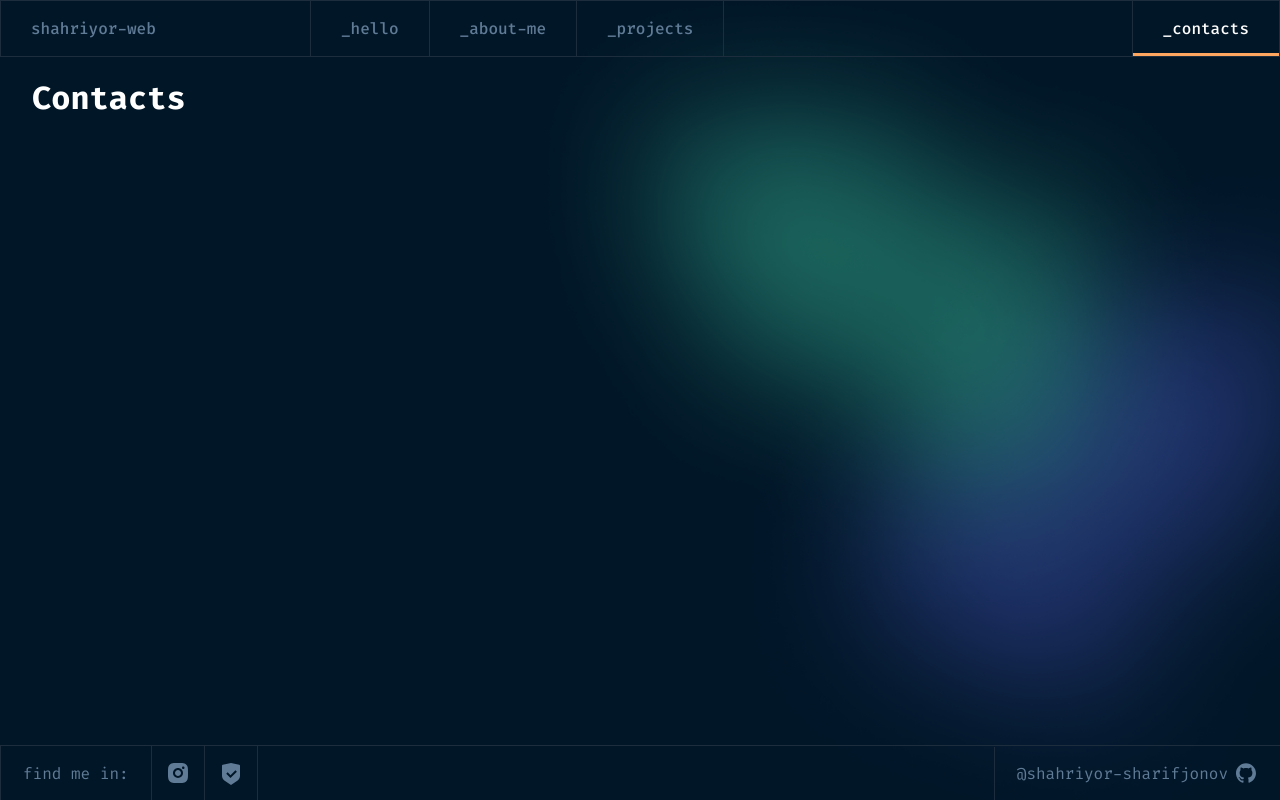
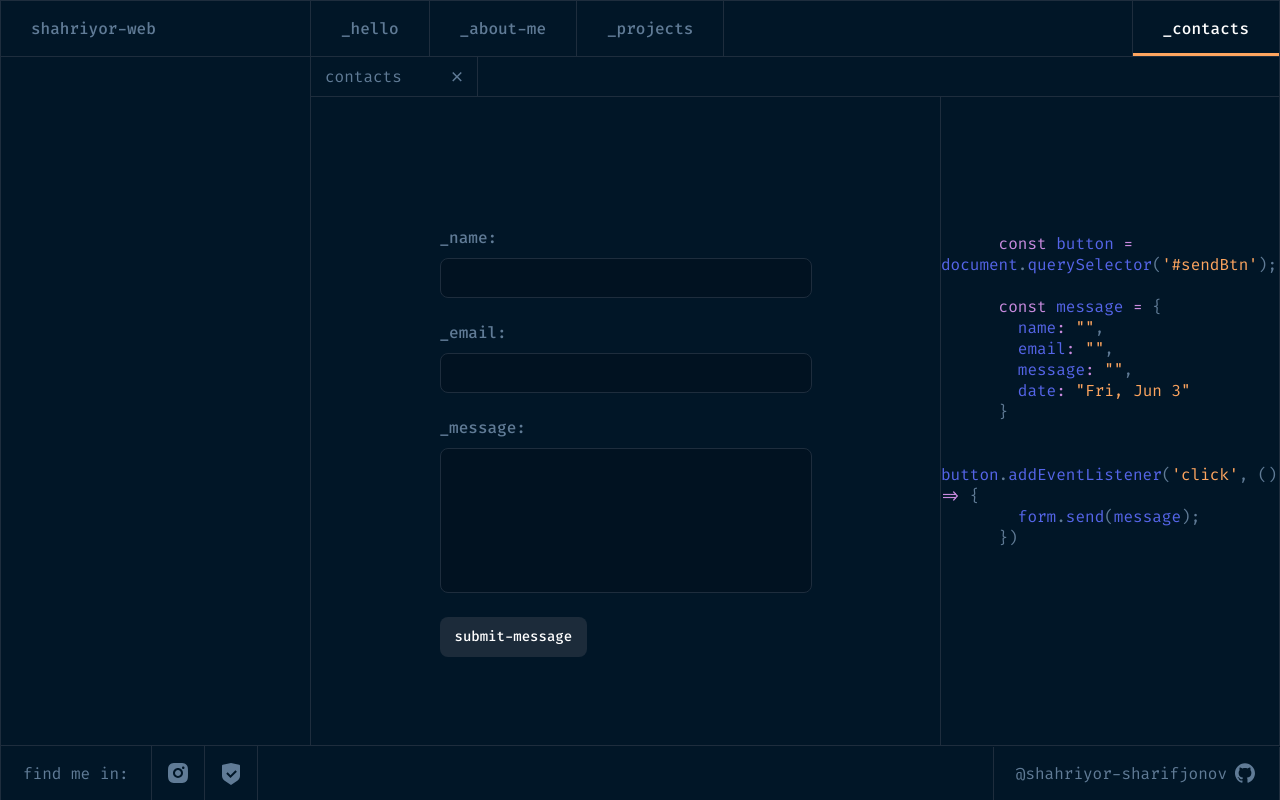
Before and after one commit to shahriyor-sharifjonov/shahriyorweb.com, a Next.js app: page /contacts in a window 1280 px wide. Built offline with nearby package versions, Linux system fonts and the light colour scheme.

Commit message:
contacts page

```diff
--- /dev/null
+++ b/components/SubHeaderItem.jsx
@@ -0,0 +1,18 @@
+import Link from 'next/link'
+
+const SubHeaderItem = ({title}) => {
+  return (
+    <div className='subheader__item'>
+        {title}
+        <Link href="/">
+          <a>
+            <svg width="18" height="19" viewBox="0 0 18 19" fill="none" xmlns="http://www.w3.org/2000/svg">
+              <path d="M9.00005 8.65244L12.7126 4.93994L13.7731 6.00044L10.0606 9.71294L13.7731 13.4254L12.7126 14.4859L9.00005 10.7734L5.28755 14.4859L4.22705 13.4254L7.93955 9.71294L4.22705 6.00044L5.28755 4.93994L9.00005 8.65244Z"/>
+            </svg>
+          </a>
+        </Link>
+    </div>
+  )
+}
+
+export default SubHeaderItem
--- a/package.json
+++ b/package.json
@@ -11,8 +11,10 @@
   "dependencies": {
     "framer-motion": "^6.3.8",
     "next": "12.1.6",
+    "prismjs": "^1.28.0",
     "react": "18.1.0",
     "react-dom": "18.1.0",
+    "react-simple-code-editor": "^0.11.2",
     "sass": "^1.52.2"
   },
   "devDependencies": {
--- a/pages/about.jsx
+++ b/pages/about.jsx
@@ -1,10 +1,10 @@
 import Head from 'next/head'
-import styles from '../styles/Home.module.scss'
+import styles from '../styles/About.module.scss'
 import Header from '../components/Header'
 import Footer from '../components/Footer'
 import { motion } from 'framer-motion'
 
-export default function Home() {
+export default function About() {
   return (
     <div className={`${styles.wrapper} wrapper`}>
       <Header page="about"/>
--- a/pages/contacts.jsx
+++ b/pages/contacts.jsx
@@ -1,27 +1,95 @@
 import Head from 'next/head'
-import styles from '../styles/Home.module.scss'
+import styles from '../styles/Contacts.module.scss'
 import Header from '../components/Header'
 import Footer from '../components/Footer'
 import { motion } from 'framer-motion'
+import SubHeaderItem from '../components/SubHeaderItem'
+import { useState, useEffect } from 'react'
+import Editor from 'react-simple-code-editor';
+import { highlight, languages } from 'prismjs/components/prism-core';
+import 'prismjs/components/prism-clike';
+import 'prismjs/components/prism-javascript';
 
-export default function Home() {
+export default function Contacts() {
+  const [name, setName] = useState('');
+  const [email, setEmail] = useState('');
+  const [message, setMessage] = useState('');
+
+  const date = new Date
+  const options = { weekday: 'short', day: 'numeric', month: 'short' };
+  const formattedDate = date.toLocaleDateString("en-US", options)
+
+  const [code, setCode] = useState(`
+    const button = document.querySelector('#sendBtn');
+
+    const message = {
+      name: "${name}",
+      email: "${email}",
+      message: "${message}",
+      date: "${formattedDate}"
+    }
+
+    button.addEventListener('click', () => {
+      form.send(message);
+    })
+  `)
+
+  useEffect(() => {
+    setCode(`
+      const button = document.querySelector('#sendBtn');
+
+      const message = {
+        name: "${name}",
+        email: "${email}",
+        message: "${message}",
+        date: "${formattedDate}"
+      }
+
+      button.addEventListener('click', () => {
+        form.send(message);
+      })
+    `)
+  }, [name, email, message]);
+
   return (
     <div className={`${styles.wrapper} wrapper`}>
+      <Head>
+        <title>Shahriyorweb Full-stack developer</title>
+        <meta name="description" content="Shahriyorweb Full-stack developer" />
+        <link rel="icon" href="/favicon.ico" />
+      </Head>
       <Header page="contacts"/>
-      <motion.div className={`${styles.container} main`} initial="pageInitial" animate="pageAnimate" variants={{
-        pageInitial: {
-          opacity: 0
-        },
-        pageAnimate: {
-          opacity: 1
-        }
-      }}>
-        <Head>
-          <title>Shahriyorweb Full-stack developer</title>
-          <meta name="description" content="Shahriyorweb Full-stack developer" />
-          <link rel="icon" href="/favicon.ico" />
-        </Head>
-        <h1>Contacts</h1>
+      <motion.div className={`${styles.container} main inner`} initial="pageInitial" animate="pageAnimate" variants={{pageInitial: {opacity: 0},pageAnimate: {opacity: 1}}}>
+        <aside className={`${styles.sidebar} sidebar`}>
+
+        </aside>
+        <div className={`${styles.content} content`}>
+          <div className={`subheader`}>
+            <SubHeaderItem title='contacts'/>
+          </div>
+          <div className={`${styles.contentRow}`}>
+            <div className={`${styles.form}`}>
+              <div className={styles.formInner}>
+                <label htmlFor="name" className={`${styles.label}`}>_name:</label>
+                <input autoComplete='off' id="name" className={styles.input} type="text" value={name} onChange={(e) => setName(e.target.value)} required />
+                <label htmlFor="email" className={`${styles.label}`}>_email:</label>
+                <input autoComplete='off' id="email" className={styles.input} type="email" value={email} onChange={(e) => setEmail(e.target.value)} required />
+                <label htmlFor="message" className={`${styles.label}`}>_message:</label>
+                <textarea autoComplete='off' id="message" className={`${styles.input} ${styles.textarea}`} value={message} onChange={(e) => setMessage(e.target.value)} required />
+                <button type="submit" className={`btn ${styles.btn}`}>submit-message</button>
+              </div>
+            </div>
+            <div className={`${styles.result}`}>
+              <Editor
+                value={code}
+                onValueChange={code => setCode(code)}
+                highlight={code => highlight(code, languages.js)}
+                padding={0}
+                disabled
+              />
+            </div>
+          </div>
+        </div>
       </motion.div>
       <Footer />
     </div>
--- a/pages/projects.jsx
+++ b/pages/projects.jsx
@@ -1,10 +1,10 @@
 import Head from 'next/head'
-import styles from '../styles/Home.module.scss'
+import styles from '../styles/Projects.module.scss'
 import Header from '../components/Header'
 import Footer from '../components/Footer'
 import { motion } from 'framer-motion'
 
-export default function Home() {
+export default function Projects() {
   return (
     <div className={`${styles.wrapper} wrapper`}>
       <Header page="projects"/>
--- /dev/null
+++ b/styles/About.module.scss
@@ -0,0 +1,3 @@
+.container {
+    padding: 0 2rem;
+}
--- /dev/null
+++ b/styles/Contacts.module.scss
@@ -0,0 +1,89 @@
+.content{
+    display: flex;
+    flex-direction: column;
+    &Row{
+        display: flex;
+        justify-content: space-between;
+        flex: 1 1 auto;
+    }
+}
+.form{
+    height: 100%;
+    min-width: 630px;
+    width: 630px;
+    display: flex;
+    align-items: flex-start;
+    justify-content: center;
+    padding: 15px;
+    border-right: 1px solid #1E2D3D;
+    &Inner{
+        display: flex;
+        flex-direction: column;
+        align-items: flex-start;
+        justify-content: center;
+        max-width: 372px;
+        width: 100%;
+        padding-top: 115px;
+    }
+}
+.label{
+    font-weight: 450;
+    font-size: 16px;
+    line-height: 21px;
+    margin-bottom: 10px;
+    color: #607B96;
+    cursor: pointer;
+    transition: 300ms ease-out;
+    &:hover{
+        color: #fff;
+    }
+}
+.input{
+    background: #011221;
+    border: 1px solid #1E2D3D;
+    border-radius: 8px;
+    height: 40px;
+    width: 100%;
+    padding: 8px 15px;
+    color: #465E77;
+    font-family: 'Fira Code';
+    font-style: normal;
+    font-weight: 450;
+    font-size: 16px;
+    line-height: 21px;
+    margin-bottom: 24px;
+    transition: 300ms ease-out;
+    &:focus{
+        box-shadow: 0px 0px 0px 2px rgba(96, 123, 150, 0.3);
+    }
+}
+.textarea{
+    resize: none;
+    height: 145px;
+}
+.btn{
+    background: #1C2B3A;
+    border-radius: 8px;
+    padding: 10px 14px;
+    font-weight: 450;
+    font-size: 14px;
+    line-height: 18px;
+    text-align: center;
+    border: none;
+    cursor: pointer;
+    transition: 300ms ease-out;
+    border: 1px solid transparent;
+    color: #FFFFFF;
+    &:hover{
+        background: #FEA55F;
+        color: #01080E;
+    }
+}
+.result{
+    width: calc(100% - 630px);
+    flex: 1 1 auto;
+    padding-top: 115px;
+}
+.text{
+    white-space: pre-wrap;
+}
--- a/styles/Footer.module.scss
+++ b/styles/Footer.module.scss
@@ -34,6 +34,9 @@
     justify-content: flex-end;
     column-gap: 5px;
     border-left: 1px solid #1E2D3D;
+    &:last-of-type{
+        border-right: 1px solid #1E2D3D;
+    }
 }
 .icon{
     border-right: 1px solid #1E2D3D;
--- /dev/null
+++ b/styles/Projects.module.scss
@@ -0,0 +1,3 @@
+.container {
+    padding: 0 2rem;
+}
--- a/styles/globals.scss
+++ b/styles/globals.scss
@@ -10,11 +10,29 @@
   &:active{
     outline: none;
   }
+  &::-webkit-scrollbar {
+    width: 20px;
+  }
+  &::-webkit-scrollbar-thumb {
+    background: #607B96;
+    border: 4px solid #011627;
+    background-clip: padding-box;
+    background-color: #607B96;
+    border-radius: 8px;
+    cursor: pointer;
+  }
+  &::-webkit-scrollbar-track {
+    background: #011627;
+    border-radius: 8px;
+    overflow: hidden;
+    cursor: pointer;
+  }
 }
 
 body{
   background-color: #011627;
   min-height: 100vh;
+  color: #607B96;
 }
 
 a {
@@ -38,5 +56,73 @@ h1{
   flex: 1 1 auto;
   .main{
     flex: 1 1 auto;
+    border-left: 1px solid #1E2D3D;
+    border-right: 1px solid #1E2D3D;
   }
 }
+
+.inner{
+  display: flex;
+  justify-content: space-between;
+}
+
+.sidebar{
+  width: 310px;
+  border-right: 1px solid #1E2D3D;
+}
+
+.content{
+  flex: 1 1 auto;
+  width: calc(100% - 310px);
+}
+
+.subheader{
+  border-bottom: 1px solid #1E2D3D;
+  height: 40px;
+  width: 100%;
+  display: flex;
+  align-items: stretch;
+  justify-content: flex-start;
+  &__item{
+    border-right: 1px solid #1E2D3D;
+    min-width: 167px;
+    display: flex;
+    align-items: center;
+    justify-content: space-between;
+    column-gap: 10px;
+    padding: 10px 11px 10px 14px;
+    cursor: pointer;
+    transition: 300ms ease-out;
+    &:hover{
+      color: #fff;
+      svg path{
+        fill: #fff;
+      }
+    }
+    a{
+      display: flex;
+      align-items: center;
+      justify-content: center;
+      svg{
+        path{
+          transition: 300ms ease-out;
+          fill: #607B96;
+        }
+      }
+    }
+  }
+}
+.keyword,
+.operator
+{
+  color: #C98BDF;
+}
+.punctuation{
+  color: #607B96;
+}
+.string{
+  color: #FEA55F;
+}
+pre{
+  color: #5565E8;
+}
```
Also changed, not shown: 2 other files (tests, documents, lock files or other folders).
